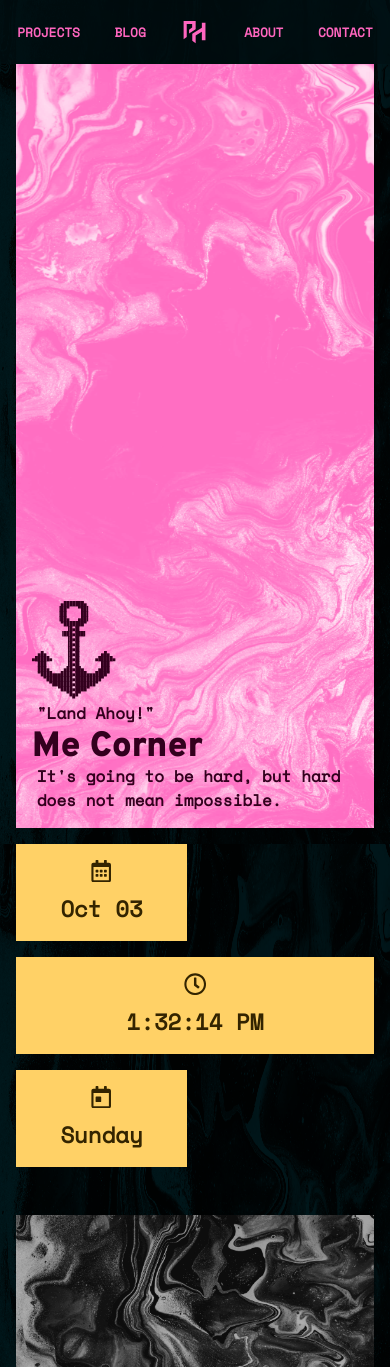
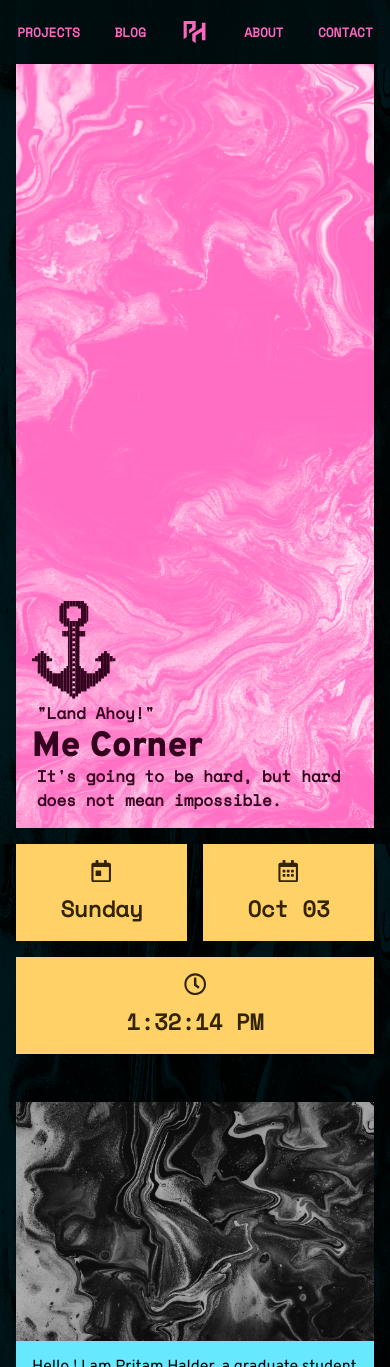
Before and after one commit to poseidon-code/portfolio, a Next.js app: page /about in a window 390 px wide. Shown: the top 1367 px of the page. Built offline with nearby package versions, Linux system fonts and the light colour scheme; no server answers.

Commit message:
update: clock style

```diff
--- a/components/About/Clock.jsx
+++ b/components/About/Clock.jsx
@@ -27,7 +27,6 @@ const DateMonth = ({ today }) => (
 const Day = ({ today }) => (
     <div className={styles.day}>
         <CalendarDay />
-
         {today.toLocaleDateString('en-US', { weekday: 'long' })}
     </div>
 );
--- a/styles/About.module.scss
+++ b/styles/About.module.scss
@@ -38,16 +38,26 @@
     width: 100%;
     display: grid;
     grid-template-columns: repeat(4, 1fr);
-    grid-gap: 1rem;
+    grid-template-areas: 'date clock clock day';
+    gap: 1rem;
 
     @media (max-width: 800px) {
-        width: 100%;
-        grid-template-columns: repeat(auto-fill, minmax(150px, 1fr));
+        grid-template-columns: repeat(2, 1fr);
+        grid-template-rows: auto;
+        grid-template-areas: 'day date' 'clock clock';
     }
 
-    .day,
-    .time,
+    .time {
+        grid-area: clock;
+    }
     .date {
+        grid-area: date;
+    }
+    .day {
+        grid-area: day;
+    }
+
+    & > * {
         @include utils.padding;
         display: flex;
         flex-direction: column;
@@ -69,13 +79,13 @@
             color: hsl($hue, 100%, 70%);
             background-color: hsl($hue, 100%, 10%);
 
-            ::selection {
+            &::selection {
                 background: hsl($hue, 100%, 70%);
                 color: hsl($hue, 100%, 10%);
             }
         }
 
-        ::selection {
+        &::selection {
             background: hsl($hue, 100%, 10%);
             color: hsl($hue, 100%, 70%);
         }
@@ -86,10 +96,6 @@
             height: var(--size);
             margin-bottom: 0.6rem;
         }
-    }
-
-    .time {
-        grid-column: span 2;
     }
 }
 
```
